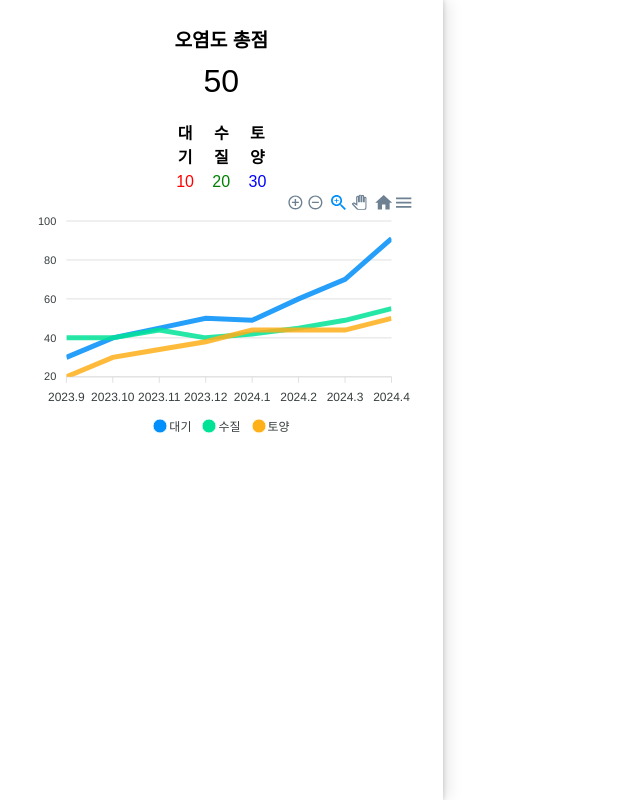
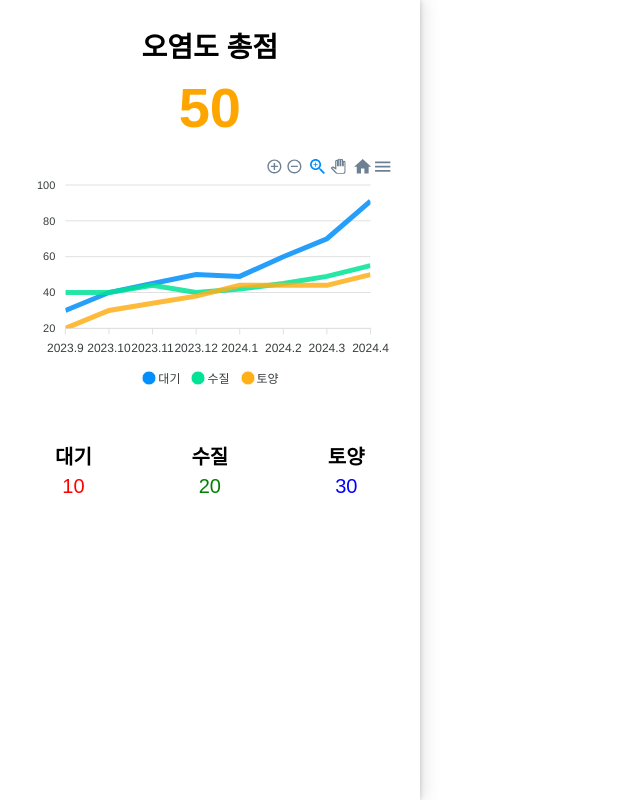
Before and after one commit to qorjiwon/2024_KHUTHON, a React (Create React App) app: page / in a window 1280 px wide. Shown: the whole page, without its empty margins (0-640 px from the left). Built offline with nearby package versions, Linux system fonts and the light colour scheme.

Commit message:
organize styles

```diff
--- a/src/App.scss
+++ b/src/App.scss
@@ -9,7 +9,7 @@
     .Sidebar {
         width: 600px;
         padding: 25px;
-
+        box-sizing: border-box;
 
         background-color: rgb(255, 255, 255);
         box-shadow: rgba(0, 0, 0, 0.2) 0px 0px 5px 0px, rgba(0, 0, 0, 0.1) 5px 0px 15px 0px;
@@ -18,7 +18,25 @@
         display: flex;
         flex-direction: column;
         align-items: center;
+        gap: 15px;
 
+        z-index: 1;
+
+        .TotalScore {
+            display: flex;
+            flex-direction: column;
+            align-items: center;
+            gap: 10px;
+
+            font-size: 1.75em;
+            font-weight: bold;
+
+            .ScoreValue {
+                font-size: 2em;
+                font-weight: bold;
+                color: orange;
+            }
+        }
     }
 
     .NaverMap {
--- a/src/App.tsx
+++ b/src/App.tsx
@@ -31,8 +31,12 @@ const App = () => {
     return (
         <div className="App">
             <div className={'Sidebar'}>
-                <Score></Score>
+                <div className="TotalScore">
+                    {'오염도 총점'}
+                    <span className="ScoreValue">50</span>
+                </div>
                 <Graph/>
+                <Score/>
             </div>
             <div id="map" className={'NaverMap'}></div>
         </div>
--- a/src/Sidebar/Graph.scss
+++ b/src/Sidebar/Graph.scss
@@ -1,3 +1,3 @@
 .LineChart {
-
+    overflow: hidden;
 }
--- a/src/Sidebar/Graph.tsx
+++ b/src/Sidebar/Graph.tsx
@@ -35,7 +35,7 @@ export const Graph = () => {
                 options={tempChartData.state.options}
                 series={tempChartData.state.series}
                 type="line"
-                width={"400"}
+                width={"380"}
             />
         </div>
     )
--- a/src/Sidebar/Score.scss
+++ b/src/Sidebar/Score.scss
@@ -1,42 +1,25 @@
-.Score {
-    text-align: center;
+.PollutionTypes {
+    width: 100%;
+    padding: 0 30px;
+    box-sizing: border-box;
 
-    /* 가운데 정렬 */
-    .TotalScore {
-        font-family: Arial;
-        font-size: 1.2em;
-        /* 크기 조절 */
-        font-weight: bold;
-        /* 강조 */
-    }
-
-    .ScoreValue {
-        font-size: 2em;
-        /* 점수 칸의 크기를 크게 조절 */
-        margin-top: 10px;
-        /* 점수 칸과의 간격 설정 */
-    }
-
-    .PollutionTypes {
     display: flex;
-        /* Flexbox 사용하여 가로로 나열 */
     justify-content: space-between;
-        /* 각 항목 사이의 간격을 균등하게 분배 */
     margin-top: 20px;
 
-        /* 항목들과의 간격 설정 */
     .PollutionType {
-            width: calc(33.33% - 10px);
+        display: flex;
+        flex-direction: column;
+        align-items: center;
+        gap: 5px;
 
-            /* 3등분하여 각 항목의 너비 설정 */
         .PollutionTypeName {
+            font-size: 1.25rem;
             font-weight: bold;
-                /* 각 항목 이름의 강조 설정 */
         }
 
         .PollutionTypeScore {
-                margin-top: 5px;
-                /* 점수 칸과의 간격 설정 */
+            font-size: 1.25rem;
         }
 
         &:nth-child(1) {
@@ -58,4 +41,3 @@
         }
     }
 }
-}
--- a/src/Sidebar/Score.tsx
+++ b/src/Sidebar/Score.tsx
@@ -4,9 +4,6 @@ import './Score.scss';
 const Sidebar = () => {
     const pollution = [['대기', 10], ['수질', 20], ['토양', 30]];
     return (
-        <div className="Score">
-            <div className="TotalScore">오염도 총점</div>
-            <div className="ScoreValue">50</div> {/* 오염도 총점 점수 칸 */}
         <div className="PollutionTypes">
             { pollution.map(([pol, score]) => {
                 return (
@@ -15,9 +12,7 @@ const Sidebar = () => {
                         <div className="PollutionTypeScore">{score}</div> {/* 대기 점수 칸 */}
                     </div>
                 )
-                })
-                }
-            </div>
+            })}
         </div>
     );
 };
```
Lines whose indentation alone changed are shown as unchanged.
